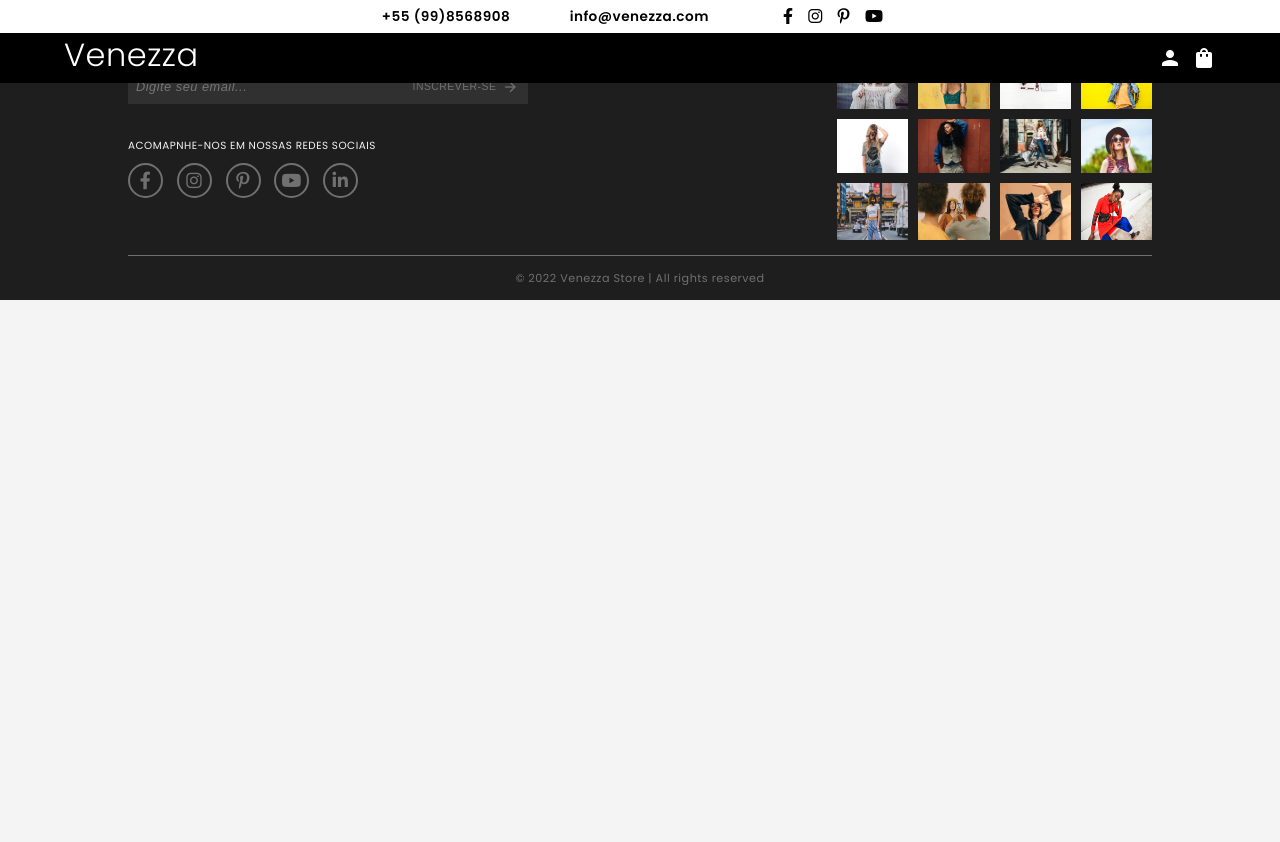
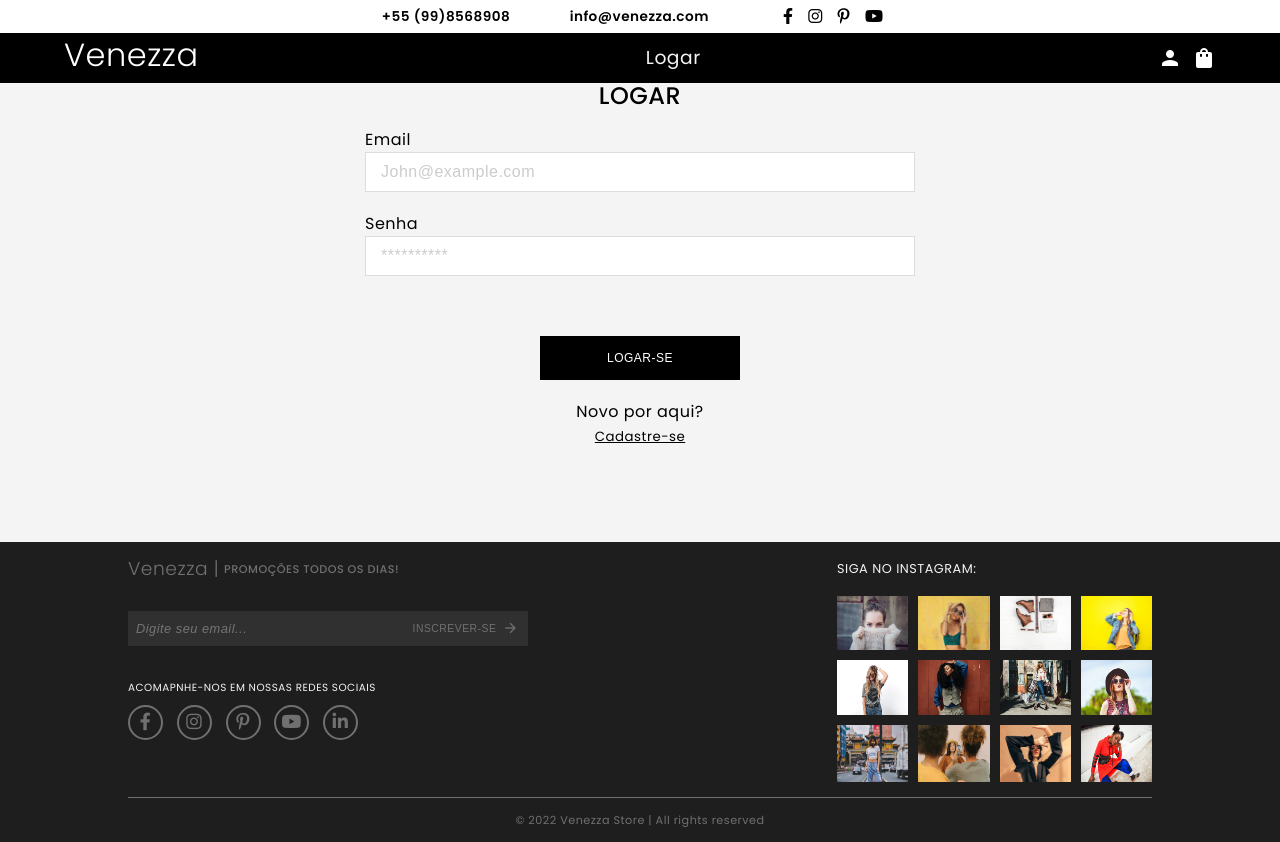
Before and after one commit to gpereira305/react-clothing-store, a React (Create React App) app: page /signup in a window 1280 px wide. Before the commit the page ends 800 px from the top, so only its background shows below. Built offline with nearby package versions, Linux system fonts and the light colour scheme.

Commit message:
signup page added

```diff
--- a/src/App.js
+++ b/src/App.js
@@ -5,9 +5,10 @@ import { StoreContext } from "./storeContext";
 import "./styles/index.css";
 import StoreHomePage from "./views/StoreHomePage";
 import StoreCartPage from "./views/StoreCartPage";
-import StoreCheckPage from "./views/StoreCheckPage";
+import StoreCheckoutPage from "./views/StoreCheckoutPage";
 import StoreHeader from "./components/StoreHeader";
 import StoreFooter from "./components/StoreFooter";
+import StoreSignup from "./views/StoreSignup";
 
 function App() {
     let [toggleModal, setToggleModal] = useState(false);
@@ -71,7 +72,8 @@ function App() {
                     <Route exact path={"/"} element={<StoreHomePage />} />
                     <Route exact path={"/product/:id"} element={<StoreCartPage />}/>
                     <Route exact path={"/cart"} element={<StoreCartPage />} />
-                    <Route exact path={"/checkout"} element={<StoreCheckPage />} />
+                    <Route exact path={"/signup"} element={<StoreSignup />} />
+                    <Route exact path={"/checkout"} element={<StoreCheckoutPage />} />
                 </Routes>
                 <StoreGoTop />
                 <StoreFooter />
--- /dev/null
+++ b/src/components/StoreCheckoutForm.jsx
@@ -0,0 +1,34 @@
+import React from 'react'
+import {
+    StoreCheckoutContainerStyled,
+    StoreCheckoutFormStyled,
+    StoreCheckoutInputStyled,
+    StoreCheckoutLabelStyled,
+    StoreCheckoutSubmitBtn,
+    StoreCheckoutTitleStyled
+} from '../styles/StoreCheckoutStyled'
+
+const StoreCheckoutForm = () => {
+  return (
+    <StoreCheckoutContainerStyled>
+        <StoreCheckoutTitleStyled>
+            <h1>Endereço</h1>
+        </StoreCheckoutTitleStyled>
+
+        <StoreCheckoutFormStyled>
+            <StoreCheckoutLabelStyled htmlFor="">Endereço</StoreCheckoutLabelStyled>
+            <StoreCheckoutInputStyled type="text" placeholder="Ave.  Principal Victor Souza"/>
+            <StoreCheckoutLabelStyled htmlFor="">Cidade</StoreCheckoutLabelStyled>
+            <StoreCheckoutInputStyled type="text" placeholder="Rio de Janeiro"/>
+            <StoreCheckoutLabelStyled htmlFor="">CEP</StoreCheckoutLabelStyled>
+            <StoreCheckoutInputStyled type="text" placeholder="(99)9999999"/>
+            <StoreCheckoutLabelStyled htmlFor="">Estado</StoreCheckoutLabelStyled>
+            <StoreCheckoutInputStyled type="text" placeholder="Rio de Janeiro"/>
+
+            <StoreCheckoutSubmitBtn type='submit'>Continuar</StoreCheckoutSubmitBtn>
+        </StoreCheckoutFormStyled>
+    </StoreCheckoutContainerStyled>
+  )
+}
+
+export default StoreCheckoutForm
--- a/src/components/StoreHeader.jsx
+++ b/src/components/StoreHeader.jsx
@@ -114,7 +114,10 @@ const StoreHeader = () => {
                                 <h3>Carrinho</h3>
                             )}
                             {isHome === '/checkout' && (
-                                <h3>Checkout</h3>
+                                <h3>Endereço de entrega</h3>
+                            )}
+                            {isHome === '/signup' && (
+                                <h3>Logar</h3>
                             )}
                            </>
                         )}
--- /dev/null
+++ b/src/components/StoreSignin.jsx
@@ -0,0 +1,73 @@
+import {useState} from 'react';
+import {
+    StoreSigninContainerStyled,
+    StoreSigninFormStyled,
+    StoreSigninInnerContainer,
+    StoreSigninInputStyled,
+    StoreSigninLabelStyled,
+    StoreSigninSubmitBtn,
+    StoreSigninSubmitStyled,
+    StoreSigninTitleStyled,
+    StoreSignupInnerContainer
+} from '../styles/StoreSignupStyled'
+
+
+const StoreSignin = () => {
+    const [isLoggedIn, setIsLoggedIn] = useState(false);
+
+
+    const handleClick = () => {
+        setIsLoggedIn(current => !current);
+    };
+
+
+  return (
+    <StoreSigninContainerStyled>
+            <StoreSigninInnerContainer style={{display: isLoggedIn ?  'none' : 'block'}}>
+                    <StoreSigninTitleStyled>
+                        <h1>Logar</h1>
+                    </StoreSigninTitleStyled>
+
+                    <StoreSigninFormStyled>
+                        <StoreSigninLabelStyled htmlFor="email">Email</StoreSigninLabelStyled>
+                        <StoreSigninInputStyled type="email" placeholder="John@example.com" />
+                        <StoreSigninLabelStyled htmlFor="password">Senha</StoreSigninLabelStyled>
+                        <StoreSigninInputStyled type="password" placeholder="**********" />
+
+                        <StoreSigninSubmitBtn type='submit'>Logar-se</StoreSigninSubmitBtn>
+                    </StoreSigninFormStyled>
+
+                    <StoreSigninSubmitStyled>
+                        <p>Novo por aqui?</p>
+                        <small onClick={handleClick}>Cadastre-se</small>
+                    </StoreSigninSubmitStyled>
+            </StoreSigninInnerContainer>
+
+            <StoreSignupInnerContainer style={{display: isLoggedIn ?  'block' : 'none'}}>
+                <StoreSigninTitleStyled>
+                    <h1>Cadastro</h1>
+                </StoreSigninTitleStyled>
+
+                <StoreSigninFormStyled>
+                    <StoreSigninLabelStyled htmlFor="name">Nome</StoreSigninLabelStyled>
+                    <StoreSigninInputStyled type="name" placeholder="John Doe" />
+                    <StoreSigninLabelStyled htmlFor="email">Email</StoreSigninLabelStyled>
+                    <StoreSigninInputStyled type="email" placeholder="John@example.com" />
+                    <StoreSigninLabelStyled htmlFor="password">Senha</StoreSigninLabelStyled>
+                    <StoreSigninInputStyled type="password" placeholder="**********" />
+                    <StoreSigninLabelStyled htmlFor="password2">Confirmar senha</StoreSigninLabelStyled>
+                    <StoreSigninInputStyled type="password" placeholder="**********" />
+
+                    <StoreSigninSubmitBtn type='submit'>Cadastrar-se</StoreSigninSubmitBtn>
+                </StoreSigninFormStyled>
+
+                <StoreSigninSubmitStyled>
+                    <p>Já é cadastrado?</p>
+                    <small onClick={handleClick}>Logar-se</small>
+                </StoreSigninSubmitStyled>
+            </StoreSignupInnerContainer>
+    </StoreSigninContainerStyled>
+  )
+}
+
+export default StoreSignin
--- /dev/null
+++ b/src/styles/StoreCheckoutStyled.js
@@ -0,0 +1,73 @@
+import styled from "styled-components";
+
+
+export const StoreCheckoutContainerStyled = styled.section`
+    min-height: 67.7vh;
+    display: flex;
+    flex-direction: column;
+    justify-content: center;
+    align-items: center;
+    margin: 0 10%;
+    padding-top: 5%;
+`;
+
+export const StoreCheckoutTitleStyled = styled.div`
+   margin-bottom:20px ;
+   text-align: center;
+
+   h1 {
+    font-weight: 500;
+    text-transform:uppercase ;
+   }
+`;
+
+
+export const StoreCheckoutFormStyled = styled.div`
+    display: flex;
+    flex-direction: column;
+    width: 100%;
+    max-width: 550px;
+    margin: 0 auto;
+`;
+
+export const StoreCheckoutLabelStyled = styled.label``;
+
+export const StoreCheckoutInputStyled = styled.input`
+  height: 40px;
+  display: flex;
+  align-items: center;
+  padding: 0 15px;
+  outline: none;
+  border: 1px solid  #ddd;
+  margin-bottom: 20px;
+  font-size: 1rem;
+
+  &::placeholder {
+      color: #ccc;
+  }
+`;
+
+export const StoreCheckoutSubmitBtn = styled.button`
+    text-transform: uppercase;
+    color: var(--white-color);
+    border: none;
+    font-size: 0.75rem;
+    font-weight: 500;
+    transition: var(--transition);
+    margin: auto;
+    min-width: 150px;
+    width: 100%;
+    max-width: 200px;
+    padding: 15px 10px;
+    background-color: var(--black-color);
+    cursor: pointer;
+    margin-top: 40px;
+
+    &:hover {
+       background-color: var(--dark-color2);
+    }
+
+     @media(max-width: 520px){
+         max-width: none;
+     }
+`;
--- /dev/null
+++ b/src/styles/StoreSignupStyled.js
@@ -0,0 +1,98 @@
+import styled from "styled-components";
+
+
+export const StoreSigninContainerStyled = styled.section`
+    min-height: 67.7vh;
+    display: flex;
+    flex-direction: column;
+    justify-content: center;
+    align-items: center;
+    margin: 0 10%;
+`;
+
+export const StoreSigninTitleStyled = styled.div`
+   margin-bottom:20px ;
+   text-align: center;
+
+   h1 {
+    font-weight: 500;
+    text-transform:uppercase ;
+   }
+`;
+
+export const StoreSigninFormStyled = styled.form`
+    display: flex;
+    flex-direction: column;
+    width: 100%;
+    max-width: 550px;
+    margin: auto;
+`;
+
+export const StoreSigninLabelStyled = styled.label``;
+
+export const StoreSigninInputStyled = styled.input`
+  height: 40px;
+  display: flex;
+  align-items: center;
+  padding: 0 15px;
+  outline: none;
+  border: 1px solid  #ddd;
+  margin-bottom: 20px;
+  font-size: 1rem;
+
+  &::placeholder {
+      color: #ccc;
+  }
+`;
+
+export const StoreSigninSubmitBtn = styled.button`
+    text-transform: uppercase;
+    color: var(--white-color);
+    border: none;
+    font-size: 0.75rem;
+    font-weight: 500;
+    transition: var(--transition);
+    margin: auto;
+    min-width: 150px;
+    width: 100%;
+    max-width: 200px;
+    padding: 15px 10px;
+    background-color: var(--black-color);
+    cursor: pointer;
+    margin-top: 40px;
+
+    &:hover {
+       background-color: var(--dark-color2);
+    }
+
+     @media(max-width: 520px){
+         max-width: none;
+     }
+`;
+
+export const StoreSigninSubmitStyled = styled.div`
+  margin: 20px 0 50px;
+  text-align: center;
+
+  p {}
+
+  small {
+    text-decoration: underline;
+    transition: var(--transition);
+    cursor: pointer;
+
+    &:hover {
+        color: var(--salmon-color);
+    }
+  }
+`;
+
+export const StoreSignupInnerContainer = styled.div`
+  width: 100%;
+  margin-top: 10%;
+`;
+
+export const StoreSigninInnerContainer = styled.div`
+   width: 100%;
+   margin-top: 4%;
+`;
--- a/src/styles/index.css
+++ b/src/styles/index.css
@@ -26,7 +26,7 @@ html {
     --red-color: #ed1212;
     --salmon-color: #f57250;
     --light_gray-color: #eff1f2;
-    --transition: all 0.4s ease-in-out;
+    --transition: all 0.3s ease;
 }
 
 /**
--- a/src/views/StoreCheckPage.jsx
+++ b/src/views/StoreCheckoutPage.jsx
@@ -1,7 +1,8 @@
 import React, { useContext, useEffect } from 'react'
+import StoreCheckoutForm from '../components/StoreCheckoutForm';
 import { StoreContext } from '../storeContext';
 
-const StoreCheckPage = () => {
+const StoreCheckoutPage = () => {
   const { handleGoTopPage } = useContext(StoreContext);
 
   useEffect(()=> {
@@ -10,8 +11,8 @@ const StoreCheckPage = () => {
 
 
   return (
-    <div>StoreCheckPage</div>
+        <StoreCheckoutForm/>
   )
 }
 
-export default StoreCheckPage
+export default StoreCheckoutPage
--- /dev/null
+++ b/src/views/StoreSignup.jsx
@@ -0,0 +1,12 @@
+import React from 'react';
+import StoreSignin from '../components/StoreSignin';
+
+const StoreSignup = () => {
+  return (
+    <>
+      <StoreSignin/>
+    </>
+  )
+}
+
+export default StoreSignup
```
